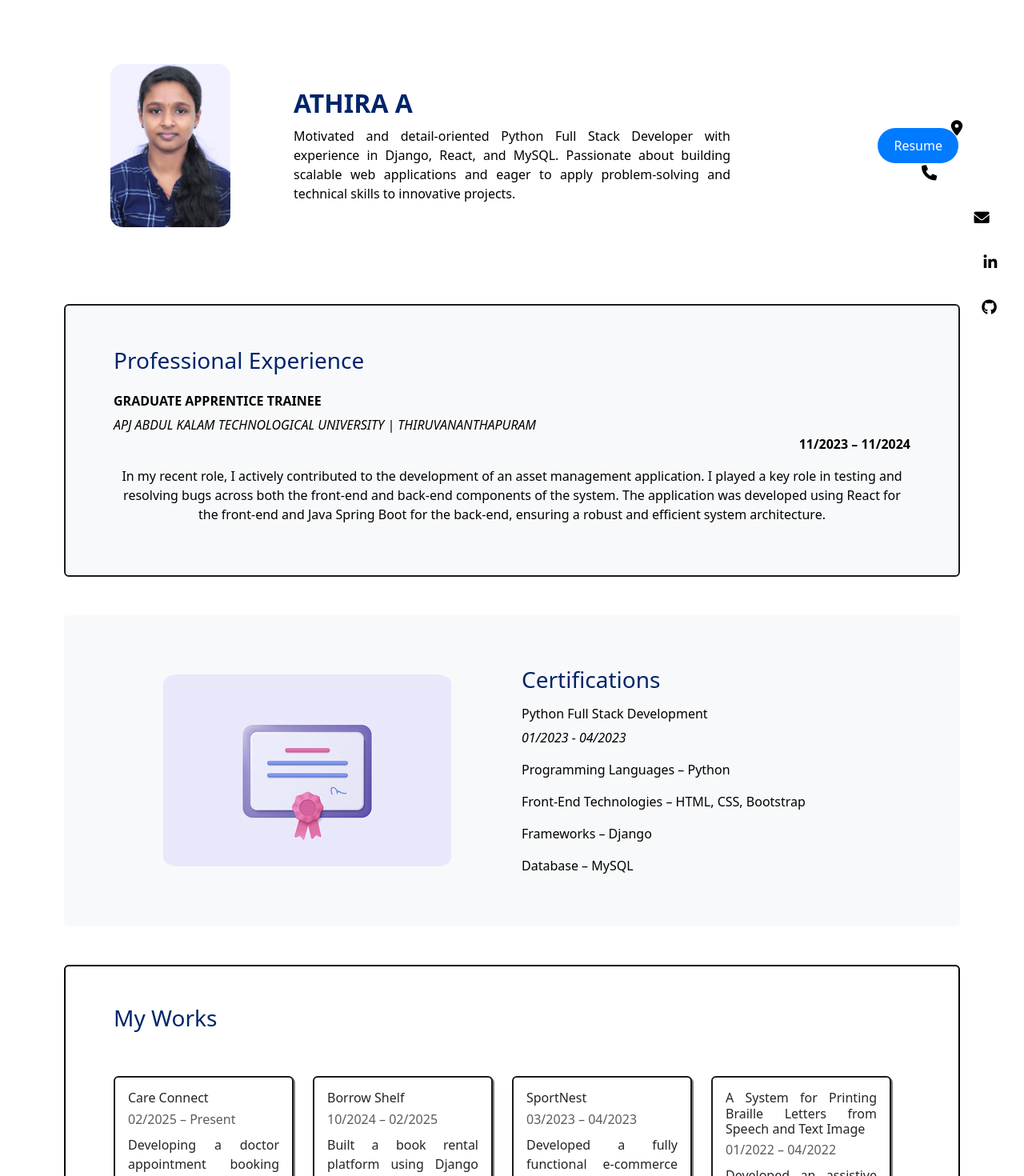
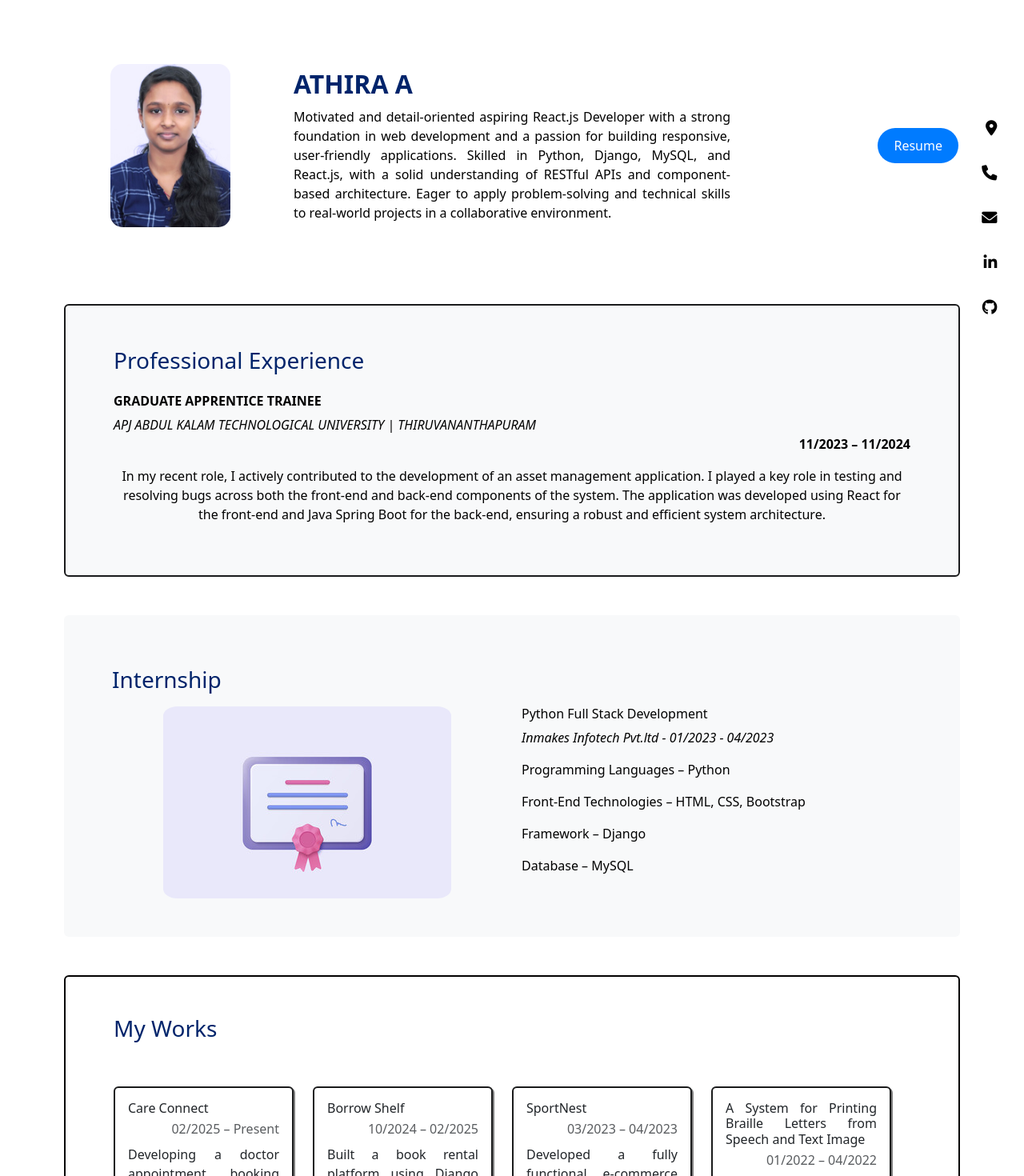
Before and after one commit to Athiraminnu/Athira_portfolio, a React (Create React App) app: page / in a window 1280 px wide. Shown: the part 120-1590 px from the top of the page at 80% size. Built offline with nearby package versions, Linux system fonts and the light colour scheme.

Commit message:
icon allignment, profile

```diff
--- a/src/App.js
+++ b/src/App.js
@@ -67,8 +67,7 @@ function App() {
                 textAlign: "justify",
               }}
             >
-              Motivated and detail-oriented Python Full Stack Developer with experience in Django, React, and MySQL. Passionate about building scalable web applications and eager to apply problem-solving and technical skills to innovative projects.
-            </p>
+Motivated and detail-oriented aspiring React.js Developer with a strong foundation in web development and a passion for building responsive, user-friendly applications. Skilled in Python, Django, MySQL, and React.js, with a solid understanding of RESTful APIs and component-based architecture. Eager to apply problem-solving and technical skills to real-world projects in a collaborative environment.            </p>
           </div>
 
           {/* Button Section */}
--- a/src/components/Certifications.js
+++ b/src/components/Certifications.js
@@ -5,6 +5,7 @@ function Certifications() {
       id="certifications"
       style={{ backgroundColor: "#f8f9fa" }} // Optional for contrast
     >
+     <h3 className="my-3 text-md-start text-center">Internship</h3>
       <div className="col-12 col-md-6 d-flex justify-content-center align-items-center mb-4 mb-md-0">
         <img
           src={`${process.env.PUBLIC_URL}/images/cert3.jpg`}
@@ -15,14 +16,14 @@ function Certifications() {
       </div>
 
       <div className="col-12 col-md-6">
-        <h3 className="my-3 text-md-start text-center">Certifications</h3>
+
         <div style={{ color: "black" }}>
           <h6 className="text-md-start text-center">Python Full Stack Development</h6>
-          <i className="d-block mb-3 text-md-start text-center">01/2023 - 04/2023</i>
+          <i className="d-block mb-3 text-md-start text-center">Inmakes Infotech Pvt.ltd - 01/2023 - 04/2023</i>
           <div className="my-3 text-md-start text-center">
             <p>Programming Languages – Python</p>
             <p>Front-End Technologies – HTML, CSS, Bootstrap</p>
-            <p>Frameworks – Django</p>
+            <p>Framework – Django</p>
             <p>Database – MySQL</p>
           </div>
         </div>
--- a/src/components/Contacts.js
+++ b/src/components/Contacts.js
@@ -56,11 +56,12 @@ function Contacts() {
   };
 
 const labelStyle = (visible) => ({
-    marginRight: "1rem",
+  marginRight: "0.5rem",
   visibility: visible ? "visible" : "hidden",
   opacity: visible ? 1 : 0,
   transition: "opacity 0.3s ease",
   whiteSpace: "nowrap",
+  textAlign: "right",
 });
 
   const linkStyle = {
@@ -72,13 +73,14 @@ function Contacts() {
 const itemStyle = (hovered) => ({
   display: "flex",
   alignItems: "center",
-    justifyContent: "flex-end",
+  justifyContent: isMobile ? "center" : "flex-end",
   marginBottom: isMobile ? "0.5rem" : "1rem",
   marginRight: isMobile ? "1rem" : 0,
   flexDirection: isMobile ? "column" : "row",
   transform: hovered ? "scale(1.1)" : "scale(1)",
   transition: "transform 0.3s ease",
   cursor: "pointer",
+  width: isMobile ? "auto" : "100%", // ensures alignment in desktop
 });
 
   return (
@@ -112,7 +114,9 @@ function Contacts() {
             <i className={info.icon} style={iconStyle}></i>
           </a>
           {isMobile && hoverInfo === index && (
-            <p style={{ fontSize: "0.8rem", textAlign: "center" }}>{info.alt}</p>
+            <p style={{ fontSize: "0.8rem", textAlign: "center", marginTop: "0.3rem" }}>
+                {info.alt}
+            </p>
           )}
         </div>
       ))}
--- a/src/components/Links.js
+++ b/src/components/Links.js
@@ -5,7 +5,7 @@ function Links() {
 
   const links = [
     { href: "#experience", heading: "Professional Experience" },
-    { href: "#certifications", heading: "Certifications" },
+    { href: "#certifications", heading: "Internship" },
     { href: "#skills", heading: "Skills" },
     { href: "#projects", heading: "Projects" },
     { href: "#education", heading: "Education" },
--- a/src/components/Projects.js
+++ b/src/components/Projects.js
@@ -67,7 +67,7 @@ function Projects() {
             >
               <div className="card-body d-flex flex-column">
                 <h6 className="card-title">{project.title}</h6>
-                <p className="card-subtitle mb-2 text-muted">{project.date}</p>
+                <p className="card-subtitle mb-2 text-muted text-end">{project.date}</p>
                 <p className="card-text flex-grow-1">
                   {truncateDescription(project.description)}
                   {project.description.split(" ").length > 17 && (
@@ -120,7 +120,7 @@ function Projects() {
                 ></button>
               </div>
               <div className="modal-body">
-                <p className="text-muted">{selectedProject.date}</p>
+                <p className="text-muted text-end">{selectedProject.date}</p>
                 <p>{selectedProject.description}</p>
               </div>
               <div className="modal-footer">
```
Lines whose indentation alone changed are shown as unchanged.
